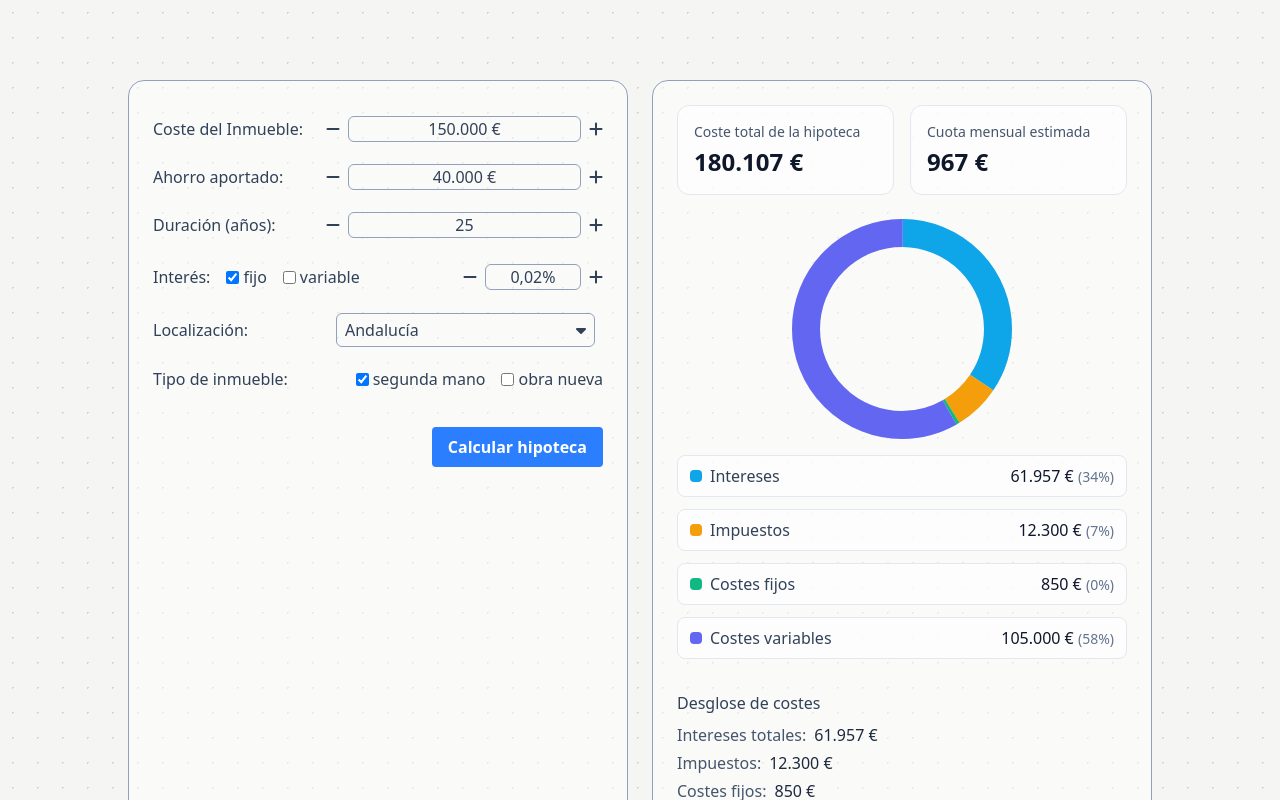
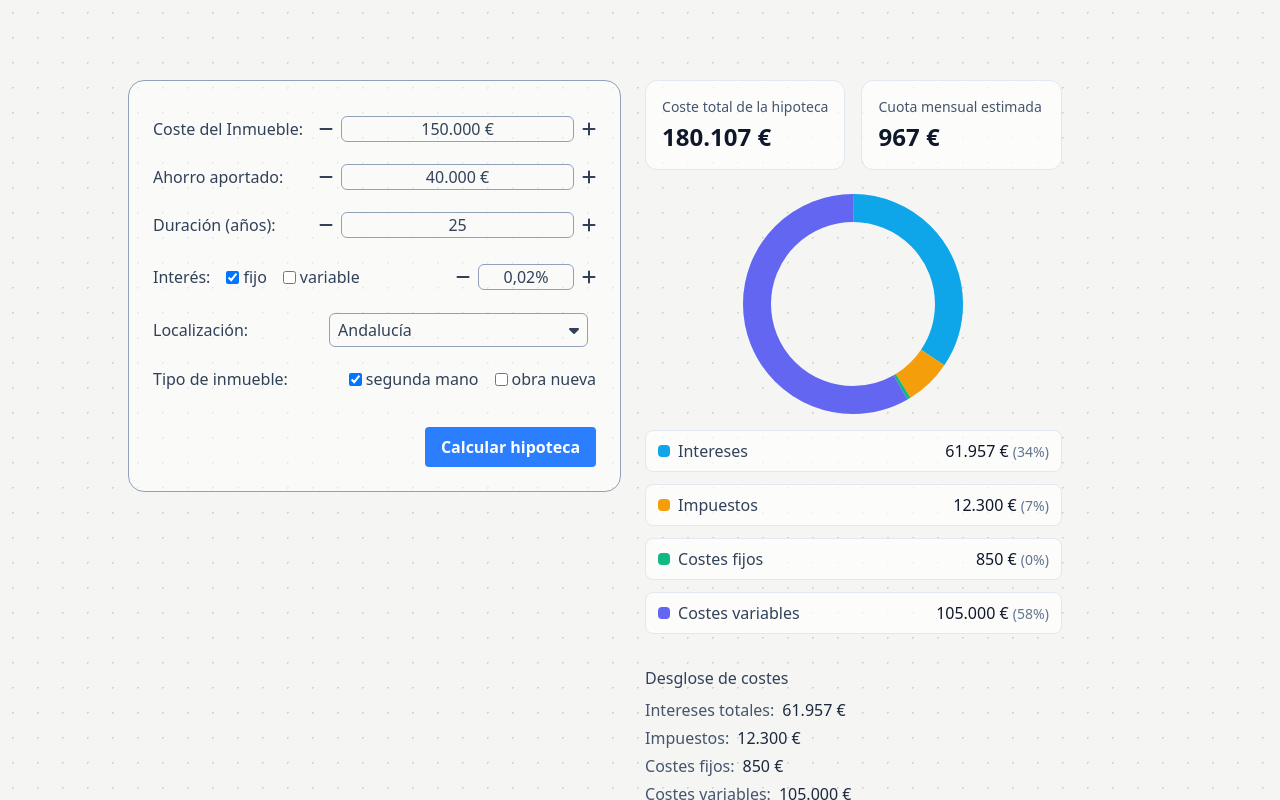
Before and after one commit to CesarCMa/mortgage_simulator, a React (Vite) app in the folder apps/web/: page / in a window 1280 px wide. Shown: the top 800 px of the page. Built offline with nearby package versions, Linux system fonts and the light colour scheme.

Commit message:
feat: iterate base dashboard, fix layout and remove background, simplify info

```diff
--- a/apps/web/src/App.jsx
+++ b/apps/web/src/App.jsx
@@ -7,9 +7,13 @@ export default function App() {
     <MortgageProvider>
       <div className="flex justify-center">
         <div className="w-full max-w-5xl">
-          <div className="grid grid-cols-1 md:grid-cols-2 gap-6 my-20">
-            <MortgageInfoForm/>
-            <MortgageDashboard/>
+          <div className="flex flex-col md:flex-row gap-6 my-20">
+            <div className="flex items-start">
+              <MortgageInfoForm/>
+            </div>
+            <div className="flex items-start">
+              <MortgageDashboard/>
+            </div>
           </div>
         </div>
       </div>
--- a/apps/web/src/components/MortgageDashboard.jsx
+++ b/apps/web/src/components/MortgageDashboard.jsx
@@ -23,7 +23,7 @@ export default function MortgageDashboard() {
   const totalForLegend = chartData.reduce((sum, d) => sum + d.value, 0);
 
   return (
-    <div className="flex flex-col border border-slate-400 p-6 rounded-2xl bg-white/50 w-full">
+    <div className="flex flex-col w-full">
       <div className="grid grid-cols-1 sm:grid-cols-2 gap-4 mb-6">
         <div className="col-span-1">
           <div className="rounded-xl bg-white/70 border border-slate-200 p-4">
```
